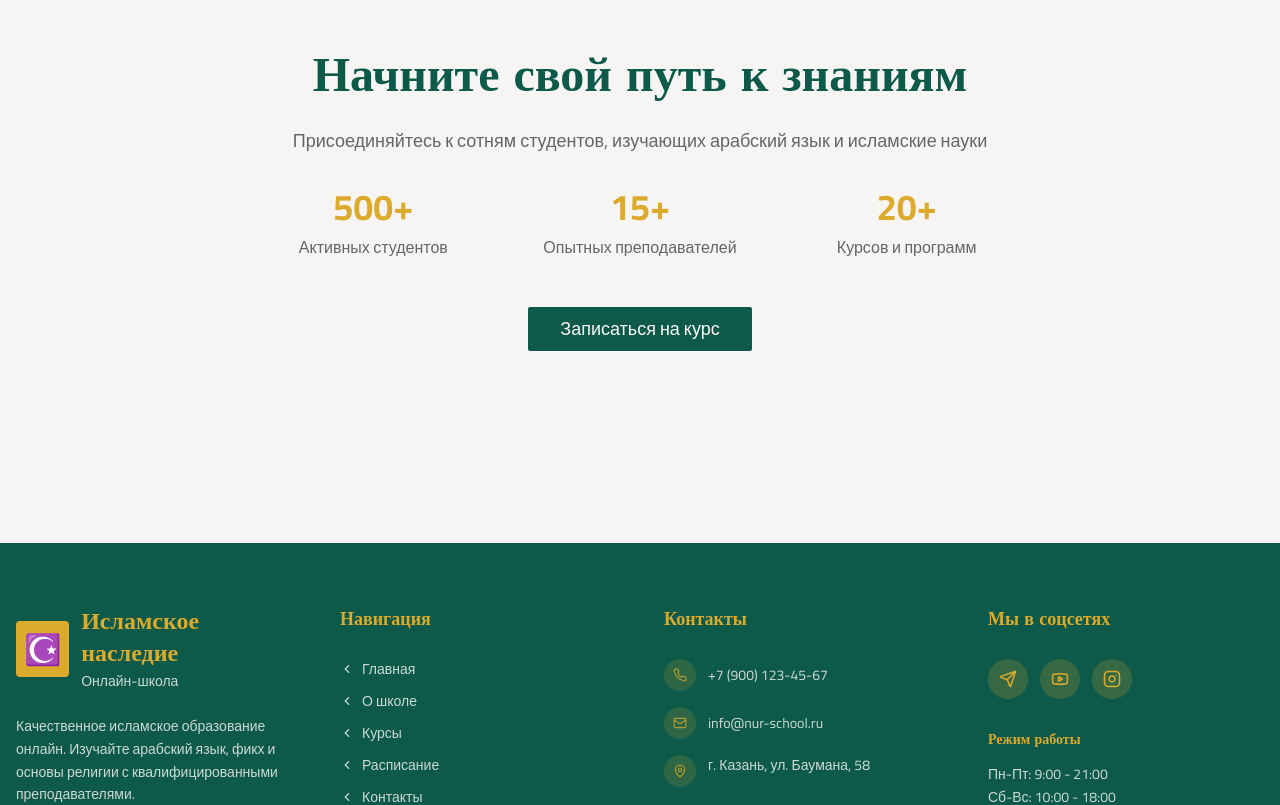
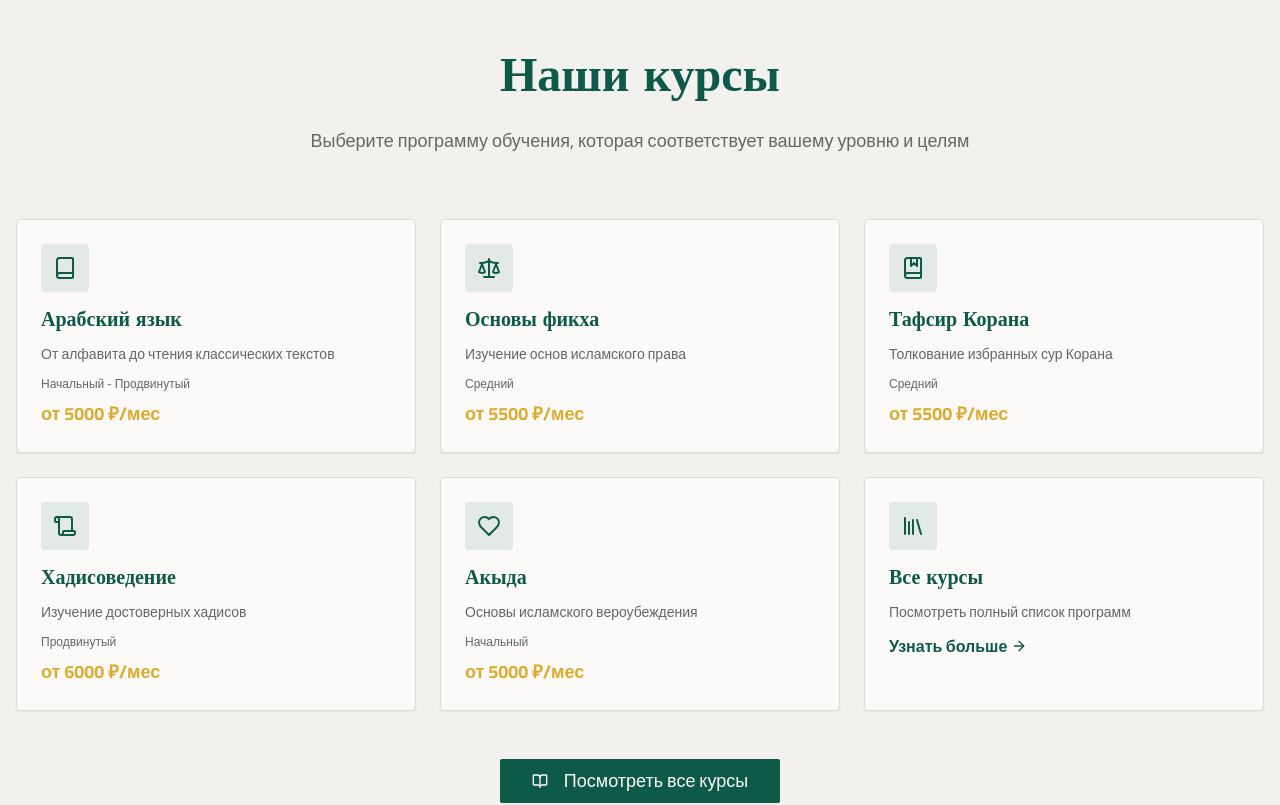
Before and after one commit to pr-poehali-dev/arabic-education-portal, a React (Vite) app: page / in a window 1280 px wide. Shown: the part 1160-1965 px from the top of the page. Built offline with nearby package versions, Linux system fonts and the light colour scheme.

Commit message:
Восстановить блок "Наши курсы"

```diff
--- a/src/components/HomePage.tsx
+++ b/src/components/HomePage.tsx
@@ -92,6 +92,110 @@ export const HomePage = ({ onNavigate }: HomePageProps) => {
         </div>
       </section>
 
+      <section className="py-16 md:py-24 bg-muted/30">
+        <div className="container mx-auto px-4">
+          <div className="text-center mb-16 animate-fade-in">
+            <h2 className="text-3xl md:text-5xl font-bold font-amiri mb-6 text-primary">
+              Наши курсы
+            </h2>
+            <p className="text-lg text-muted-foreground font-cairo max-w-2xl mx-auto">
+              Выберите программу обучения, которая соответствует вашему уровню и целям
+            </p>
+          </div>
+
+          <div className="grid grid-cols-1 md:grid-cols-2 lg:grid-cols-3 gap-6 mb-12">
+            {[
+              {
+                icon: 'Book',
+                title: 'Арабский язык',
+                description: 'От алфавита до чтения классических текстов',
+                price: 'от 5000 ₽/мес',
+                level: 'Начальный - Продвинутый'
+              },
+              {
+                icon: 'Scale',
+                title: 'Основы фикха',
+                description: 'Изучение основ исламского права',
+                price: 'от 5500 ₽/мес',
+                level: 'Средний'
+              },
+              {
+                icon: 'BookMarked',
+                title: 'Тафсир Корана',
+                description: 'Толкование избранных сур Корана',
+                price: 'от 5500 ₽/мес',
+                level: 'Средний'
+              },
+              {
+                icon: 'Scroll',
+                title: 'Хадисоведение',
+                description: 'Изучение достоверных хадисов',
+                price: 'от 6000 ₽/мес',
+                level: 'Продвинутый'
+              },
+              {
+                icon: 'Heart',
+                title: 'Акыда',
+                description: 'Основы исламского вероубеждения',
+                price: 'от 5000 ₽/мес',
+                level: 'Начальный'
+              },
+              {
+                icon: 'Library',
+                title: 'Все курсы',
+                description: 'Посмотреть полный список программ',
+                price: '',
+                level: ''
+              },
+            ].map((course, index) => (
+              <Card
+                key={index}
+                className="p-6 hover:shadow-xl transition-all animate-fade-in cursor-pointer group"
+                style={{ animationDelay: `${index * 100}ms` }}
+                onClick={() => onNavigate('courses')}
+              >
+                <div className="w-12 h-12 rounded-lg bg-primary/10 flex items-center justify-center mb-4 group-hover:bg-primary/20 transition-colors">
+                  <Icon name={course.icon} size={24} className="text-primary" />
+                </div>
+                <h3 className="text-xl font-bold font-amiri mb-2 text-primary">
+                  {course.title}
+                </h3>
+                <p className="text-muted-foreground font-cairo text-sm mb-3">
+                  {course.description}
+                </p>
+                {course.price && (
+                  <>
+                    <div className="text-xs text-muted-foreground font-cairo mb-2">
+                      {course.level}
+                    </div>
+                    <div className="text-lg font-bold text-accent font-cairo">
+                      {course.price}
+                    </div>
+                  </>
+                )}
+                {!course.price && (
+                  <div className="flex items-center text-primary font-cairo font-semibold mt-2">
+                    Узнать больше
+                    <Icon name="ArrowRight" size={16} className="ml-1" />
+                  </div>
+                )}
+              </Card>
+            ))}
+          </div>
+
+          <div className="text-center">
+            <Button
+              size="lg"
+              onClick={() => onNavigate('courses')}
+              className="text-lg font-cairo"
+            >
+              <Icon name="BookOpen" size={20} className="mr-2" />
+              Посмотреть все курсы
+            </Button>
+          </div>
+        </div>
+      </section>
+
       <section className="py-16 md:py-24">
         <div className="container mx-auto px-4">
           <div className="max-w-3xl mx-auto text-center">
```
